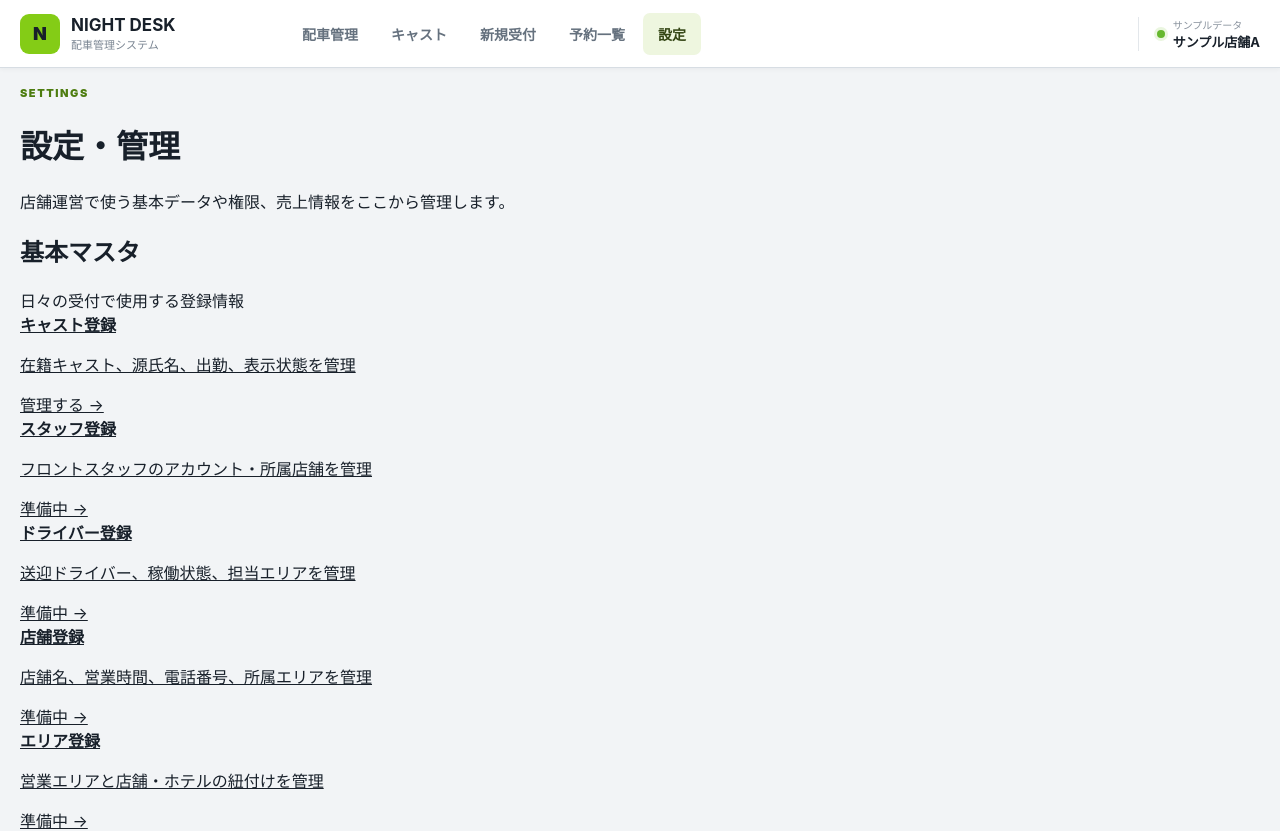
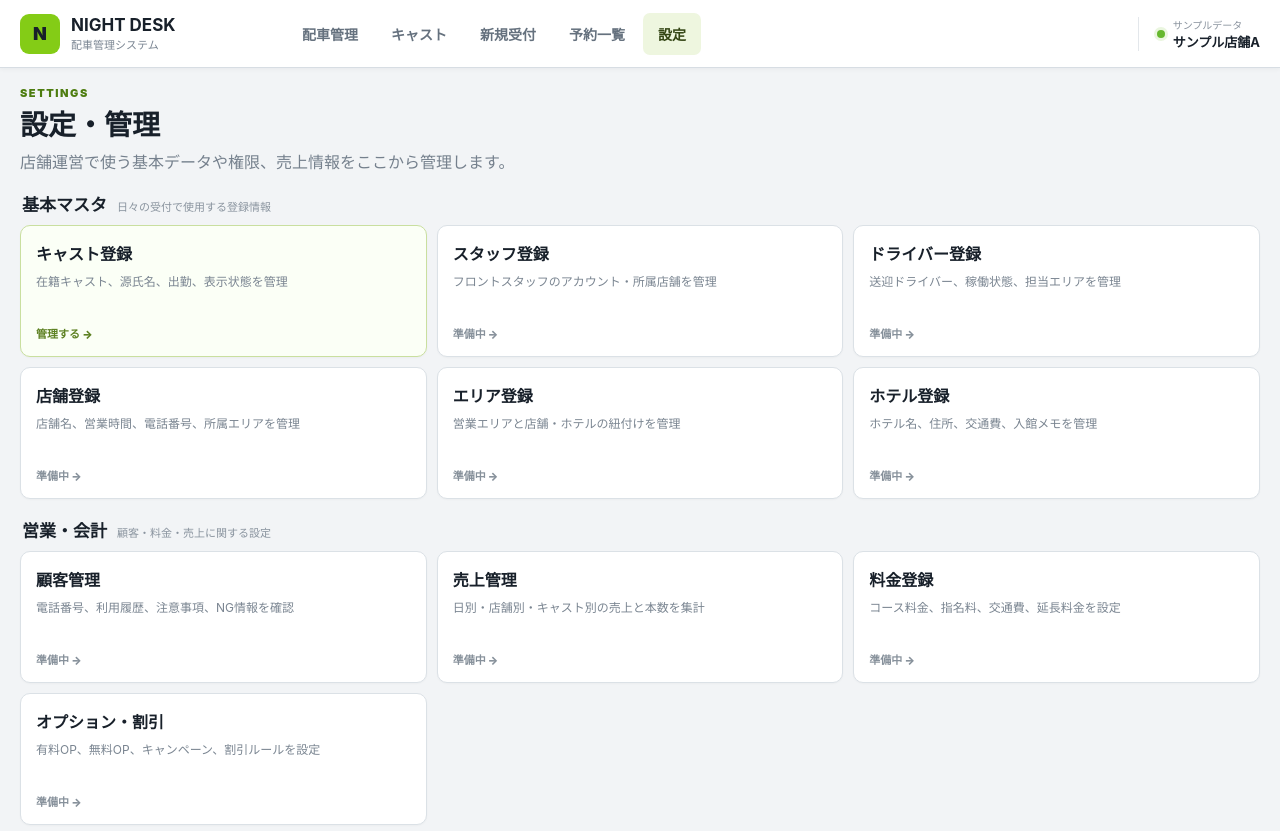
Before and after one commit to admozisan-design/night-desk, a Next.js app: page /settings in a window 1280 px wide. Shown: the top 831 px of the page. Built offline with nearby package versions, Linux system fonts and the light colour scheme.

Commit message:
Style settings management hub

```diff
--- a/app/globals.css
+++ b/app/globals.css
@@ -498,3 +498,16 @@ button:disabled{opacity:.45;cursor:not-allowed}
     font-size: 11px;
   }
 }
+
+
+/* ===== Settings hub ===== */
+.settingsHub{max-width:1500px;margin:0 auto}
+.settingsHubHeader{display:flex;align-items:flex-start;justify-content:space-between;margin-bottom:18px}.settingsHubHeader h1{margin:3px 0 6px;font-size:28px}.settingsHubHeader p:not(.eyebrow){margin:0;color:#75808d}
+.settingsGroup{margin-top:18px}.settingsGroupTitle{display:flex;align-items:baseline;gap:10px;margin-bottom:9px;padding:0 2px}.settingsGroupTitle h2{margin:0;font-size:17px}.settingsGroupTitle span{font-size:11px;color:#8a949f}
+.settingsHubGrid{display:grid;grid-template-columns:repeat(3,minmax(0,1fr));gap:10px}
+.settingsHubCard{min-height:132px;background:#fff;border:1px solid #dbe1e6;border-radius:10px;padding:15px;display:flex;flex-direction:column;justify-content:space-between;text-decoration:none;transition:.15s ease;box-shadow:0 1px 2px rgba(25,35,45,.03)}
+.settingsHubCard:hover{border-color:#a9c879;box-shadow:0 4px 12px rgba(25,35,45,.07);transform:translateY(-1px)}
+.settingsHubCard strong{font-size:16px}.settingsHubCard p{margin:7px 0 0;color:#7a8591;font-size:12px;line-height:1.6}.settingsHubCard span{margin-top:12px;font-size:11px;font-weight:900;color:#87919b}
+.settingsHubCard.isActive{border-color:#c9df9f;background:#fbfff6}.settingsHubCard.isActive span{color:#5d8122}
+@media(max-width:1000px){.settingsHubGrid{grid-template-columns:repeat(2,minmax(0,1fr))}}
+@media(max-width:650px){.settingsHubGrid{grid-template-columns:1fr}.settingsGroupTitle{align-items:flex-start;flex-direction:column;gap:3px}}
```
